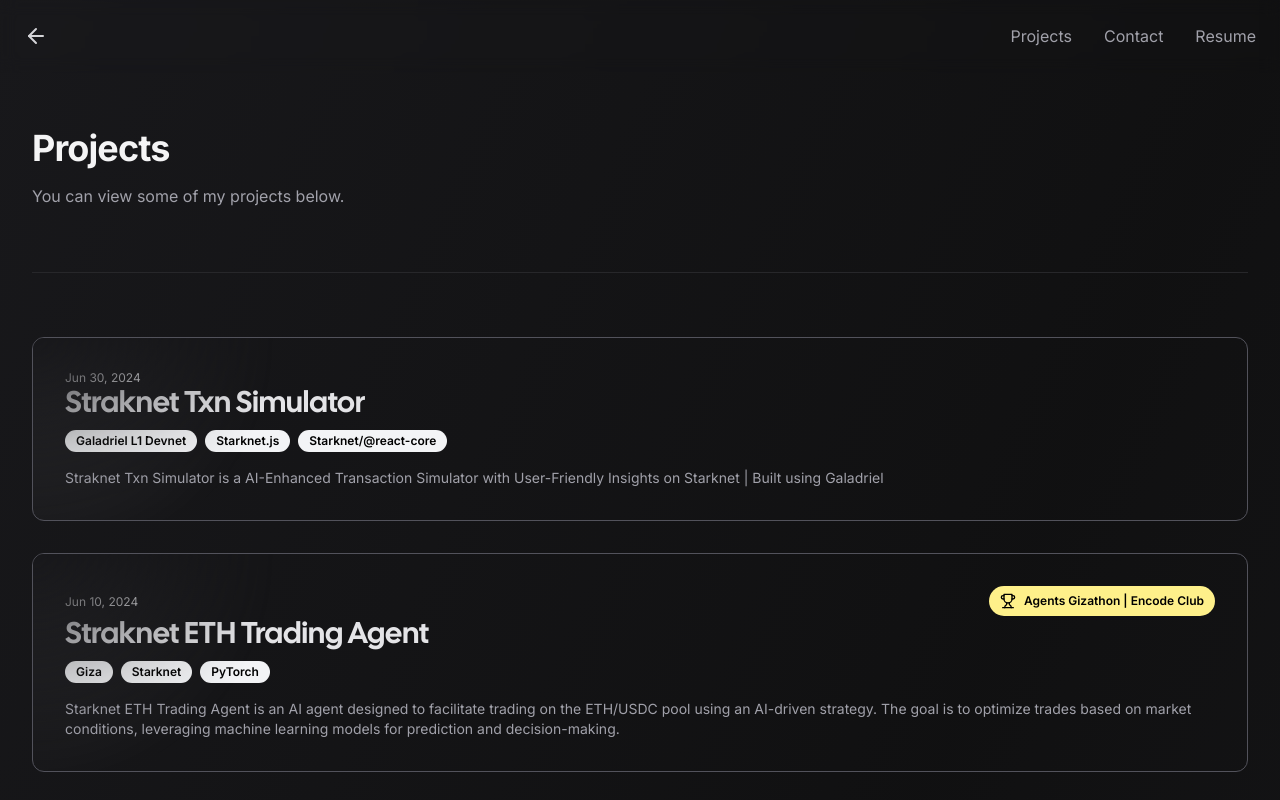
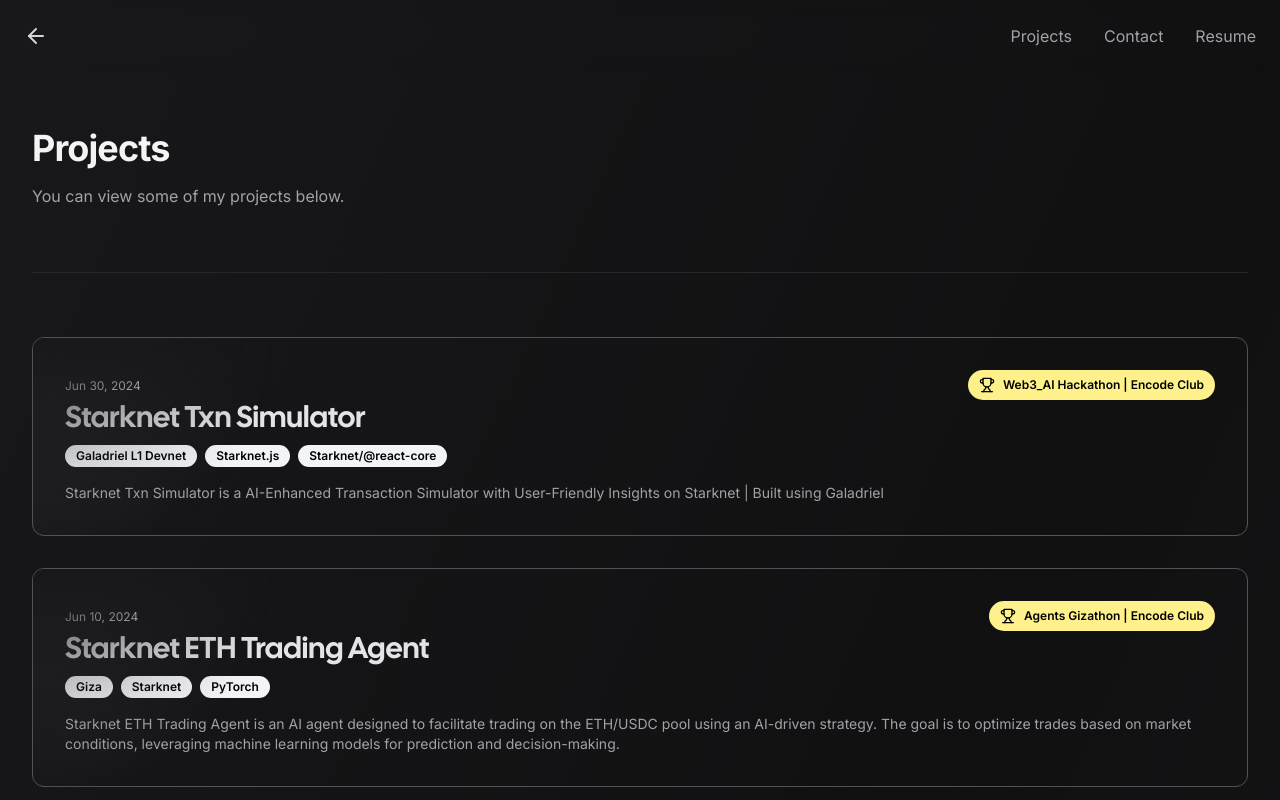
Before and after one commit to 0xyshv/my-portfolio, a Next.js app: page /projects in a window 1280 px wide. Shown: the top 800 px of the page. Built offline with nearby package versions, Linux system fonts and the light colour scheme; what tailwindcss-debug-screens would draw is missing.

Commit message:
fix: typos

```diff
--- a/constants/projects.ts
+++ b/constants/projects.ts
@@ -3,14 +3,14 @@ export const allProjects: any[] = [
     _id: "string",
     _raw: {},
     type: "Project",
-    winner: false,
+    winner: true,
     winnerTitle: "Web3_AI Hackathon | Encode Club",
     post: "",
     published: false,
-    title: "Straknet Txn Simulator",
+    title: "Starknet Txn Simulator",
     skills: ["Galadriel L1 Devnet", "Starknet.js", "Starknet/@react-core"],
     description:
-      "Straknet Txn Simulator is a AI-Enhanced Transaction Simulator with User-Friendly Insights on Starknet | Built using Galadriel",
+      "Starknet Txn Simulator is a AI-Enhanced Transaction Simulator with User-Friendly Insights on Starknet | Built using Galadriel",
     date: "2024-06-30T00:00:00.000Z",
     url: "https://starknet-txn-simulator.vercel.app/",
     repository: "0xAlphaDevs/starknet-eth-trading-agent",
@@ -26,7 +26,7 @@ export const allProjects: any[] = [
     winnerTitle: "Agents Gizathon | Encode Club",
     post: "",
     published: false,
-    title: "Straknet ETH Trading Agent",
+    title: "Starknet ETH Trading Agent",
     skills: ["Giza", "Starknet", "PyTorch"],
     description:
       "Starknet ETH Trading Agent is an AI agent designed to facilitate trading on the ETH/USDC pool using an AI-driven strategy. The goal is to optimize trades based on market conditions, leveraging machine learning models for prediction and decision-making.",
@@ -73,7 +73,7 @@ export const allProjects: any[] = [
     repository: "0xAlphaDevs/HealthX-DIF-hackathon",
     body: { code: "" },
     path: "string",
-    slug: "04",
+    slug: "05",
   },
   {
     _id: "string",
@@ -92,7 +92,7 @@ export const allProjects: any[] = [
     repository: "0xAlphaDevs/Supply-Trace",
     body: { code: "" },
     path: "string",
-    slug: "05",
+    slug: "04",
   },
   {
     _id: "string",
@@ -228,7 +228,7 @@ export const carouselImages: Record<string, string[]> = {
     "/ether-gig/7.jpg",
     "/ether-gig/8.jpg",
   ],
-  "04": [
+  "05": [
     "/credX/1.png",
     "/credX/2.png",
     "/credX/3.png",
@@ -239,7 +239,7 @@ export const carouselImages: Record<string, string[]> = {
     "/credX/8.png",
     "/credX/9.png",
   ],
-  "05": [
+  "04": [
     "/supply-trace/system-architecture.png",
     "/supply-trace/1.jpg",
     "/supply-trace/2.jpg",
```
